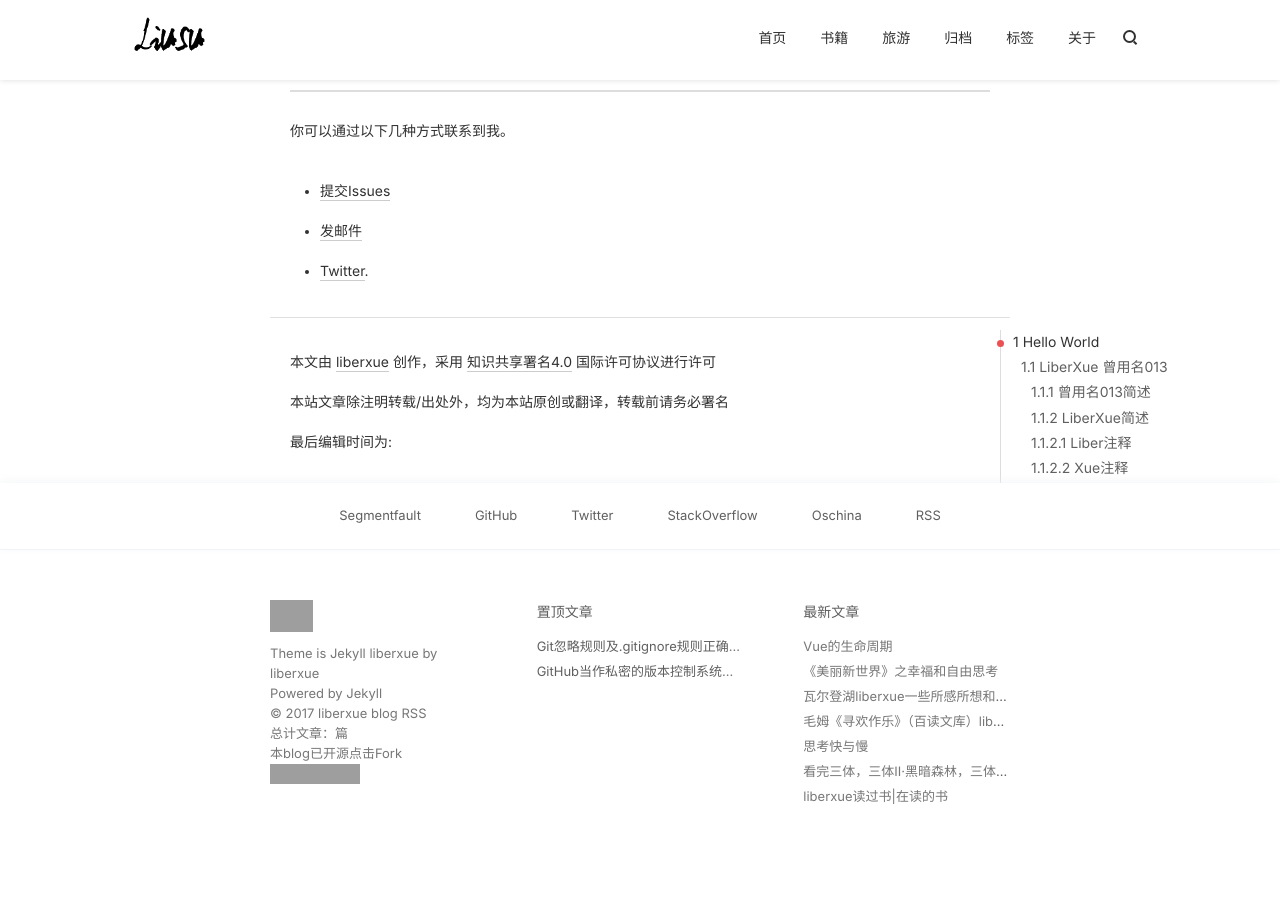
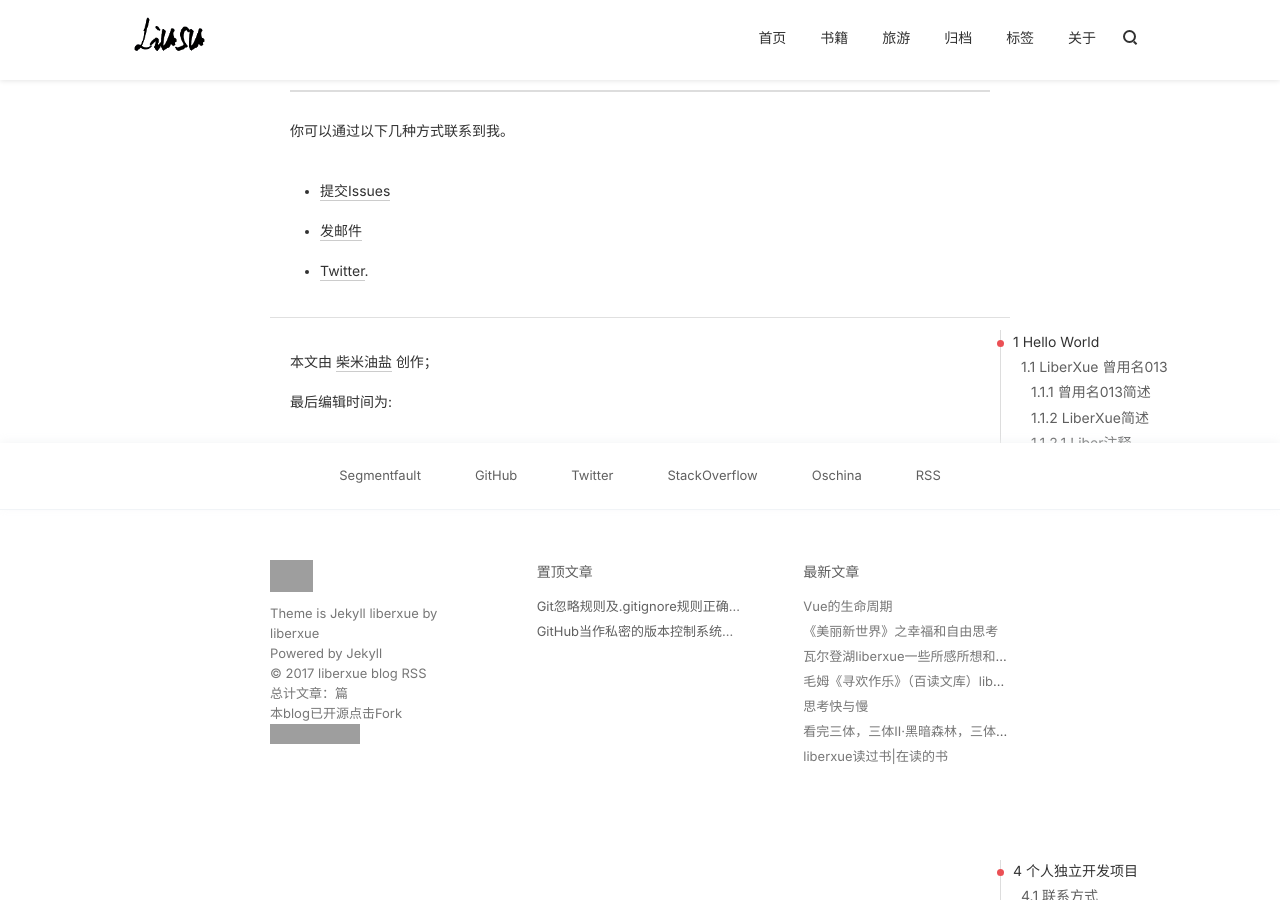
Before and after one commit to liusu0913/liusu0913.github.io, a Jekyll site: the page built from about.md, in a window 1280 px wide and 900 px high, scrolled down 5161 px. Built offline with Jekyll 4.4.1, drawn with Linux system fonts in a browser that asks for light colours; nearby versions of some CDN libraries; comment, search, counter and statistics services are not loaded; grey boxes are pictures that could not be loaded.

Commit message:
liusu0913
更改博客模板

```diff
--- a/_layouts/blog.html
+++ b/_layouts/blog.html
@@ -99,7 +99,8 @@
 </p>
 {{ content }}
 		<p class="post-info">
-			本文由 <a href="/">liberxue</a> 创作，采用 <a href="https://creativecommons.org/licenses/by/4.0/" target="_blank" rel="external nofollow">知识共享署名4.0</a> 国际许可协议进行许可<br>本站文章除注明转载/出处外，均为本站原创或翻译，转载前请务必署名<br>最后编辑时间为:{{ page.date | date: "%F %H:%M:%S"}}</p>
+			本文由 <a href="/">柴米油盐</a> 创作；
+      <br>最后编辑时间为:{{ page.date | date: "%F %H:%M:%S"}}</p>
 	</div>
 </article>
 
```
